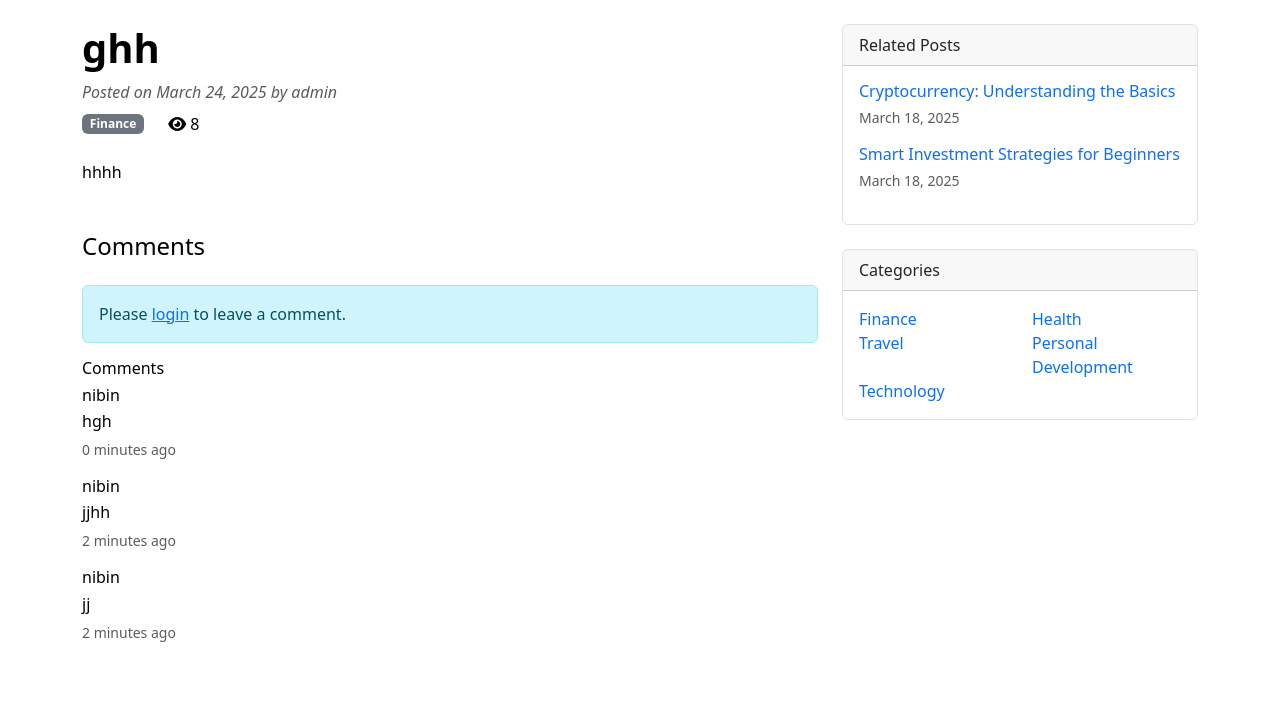
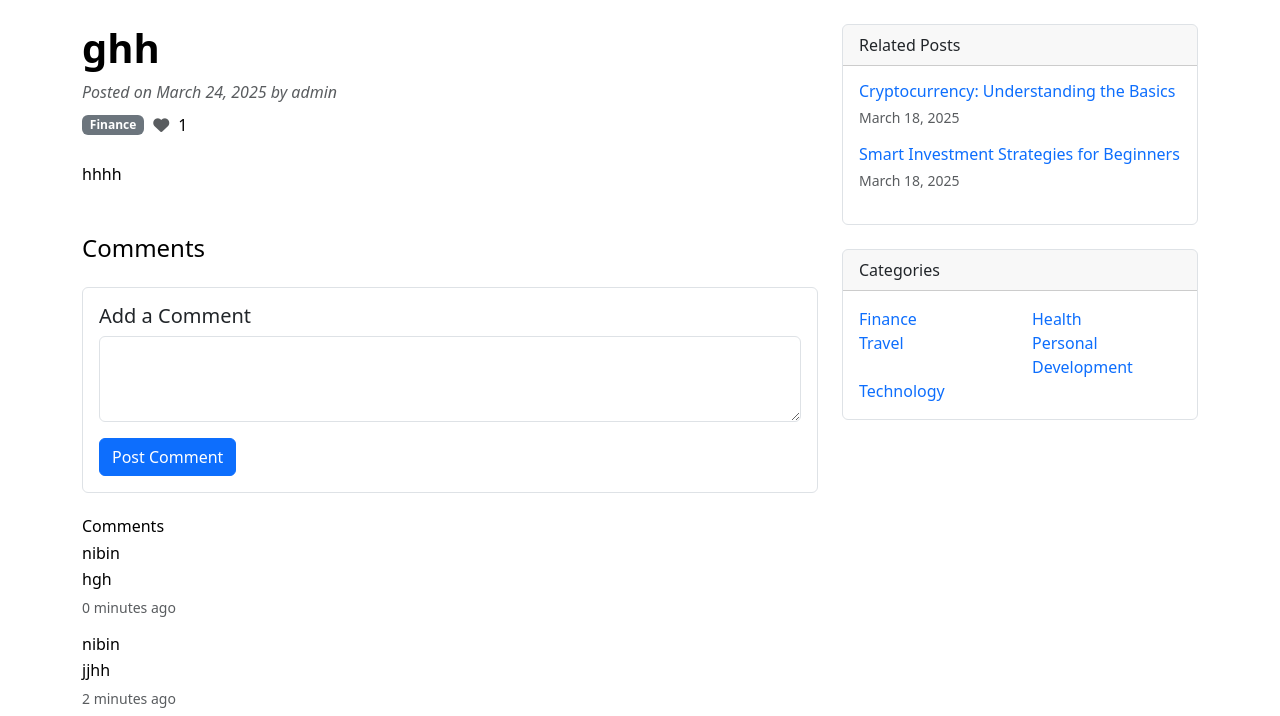
Before and after one commit to nibin-joseph05/Blog, a Django app: a page that uses core/templates/core/post_detail.html in a window 1280 px wide. Shown: the part 57-773 px from the top of the page. Run offline with Django 3.2, Linux system fonts and the light colour scheme; data comes from the database, SQL or seed files in the repository; both versions use the stored data as it was after the commit; data that the repository does not hold is empty; some libraries are stand-ins or nearby versions.

Commit message:
third commit

```diff
--- a/core/templates/core/post_detail.html
+++ b/core/templates/core/post_detail.html
@@ -19,16 +19,14 @@
                             {{ post.category.name }}
                         </a>
                         <div class="d-flex align-items-center">
-                            {% if user.is_authenticated %}
-                            <button class="btn btn-sm {% if user in post.likes.all %}btn-danger{% else %}btn-outline-danger{% endif %}"
-                                    onclick="toggleLike({{ post.id }})">
+                            <!-- Like button -->
+                            <button id="like-button"
+                                    class="btn btn-link {% if user.is_authenticated and user in post.likes.all %}text-danger{% else %}text-muted{% endif %} p-0 me-2"
+                                    data-authenticated="{% if user.is_authenticated %}true{% else %}false{% endif %}"
+                                    data-slug="{{ post.slug }}">
                                 <i class="fas fa-heart"></i>
-                                <span id="like-count">{{ post.like_count }}</span>
                             </button>
-                            {% endif %}
-                            <span class="ms-3">
-                                <i class="fas fa-eye"></i> {{ post.views }}
-                            </span>
+                            <span id="like-count">{{ post.likes.count }}</span>
                         </div>
                     </div>
                 </header>
@@ -43,23 +41,22 @@
             <section id="comments" class="mb-5">
                 <h4 class="mb-4">Comments</h4>
 
-                {% if user.is_authenticated %}
+                <!-- Comment Form -->
                 <div class="card mb-4">
                     <div class="card-body">
-                        <form method="post" action="{% url 'core:add_comment' post.id %}" id="comment-form" class="mb-4">
+                        <h5 class="card-title">Add a Comment</h5>
+                        <form id="comment-form"
+                              action="{% url 'core:add_comment' post.id %}"
+                              method="post"
+                              data-authenticated="{% if user.is_authenticated %}true{% else %}false{% endif %}">
                             {% csrf_token %}
-                            <div class="form-group">
-                                <textarea name="content" class="form-control" rows="3" required></textarea>
+                            <div class="mb-3">
+                                <textarea class="form-control" name="content" rows="3" required></textarea>
                             </div>
-                            <button type="submit" class="btn btn-primary mt-2">Add Comment</button>
+                            <button type="submit" class="btn btn-primary">Post Comment</button>
                         </form>
                     </div>
                 </div>
-                {% elif not user.is_authenticated %}
-                <div class="alert alert-info">
-                    Please <a href="{% url 'core:login' %}">login</a> to leave a comment.
-                </div>
-                {% endif %}
 
                 <div class="comments-section">
                     <h6>Comments</h6>
@@ -121,53 +118,109 @@
 </div>
 
 <script>
-function toggleLike(postId) {
-    fetch(`/post/${postId}/like/`, {
+    document.addEventListener('DOMContentLoaded', function() {
+        // Like functionality
+        const likeButton = document.getElementById('like-button');
+        const likeCount = document.getElementById('like-count');
+
+        if (likeButton) {
+            likeButton.addEventListener('click', function() {
+                if (!this.dataset.authenticated) {
+                    window.location.href = "{% url 'core:login' %}";
+                    return;
+                }
+
+                const postSlug = this.dataset.slug;
+                const csrfToken = document.querySelector('[name=csrfmiddlewaretoken]').value;
+
+                fetch(`{% url 'core:like_post' slug='placeholder' %}`.replace('placeholder', postSlug), {
                     method: 'POST',
                     headers: {
-            'X-CSRFToken': document.querySelector('[name=csrfmiddlewaretoken]').value,
+                        'X-CSRFToken': csrfToken,
                         'Content-Type': 'application/json',
                     },
+                    credentials: 'same-origin'
                 })
-    .then(response => response.json())
+                .then(response => {
+                    if (!response.ok) {
+                        throw new Error('Network response was not ok');
+                    }
+                    return response.json();
+                })
                 .then(data => {
-        if (data.status === 'success') {
-            const button = document.querySelector(`button[onclick="toggleLike(${postId})"]`);
-            const countElement = document.getElementById('like-count');
-
                     if (data.liked) {
-                button.classList.remove('btn-outline-danger');
-                button.classList.add('btn-danger');
+                        this.classList.add('text-danger');
+                        this.classList.remove('text-muted');
                     } else {
-                button.classList.remove('btn-danger');
-                button.classList.add('btn-outline-danger');
+                        this.classList.remove('text-danger');
+                        this.classList.add('text-muted');
                     }
-
-            countElement.textContent = data.like_count;
-        }
+                    likeCount.textContent = data.likes_count;
+                })
+                .catch(error => {
+                    console.error('Error:', error);
+                    alert('An error occurred while processing your like. Please try again.');
+                });
             });
         }
 
-document.getElementById('comment-form').addEventListener('submit', function(e) {
+        // Comment functionality
+        const commentForm = document.getElementById('comment-form');
+        if (commentForm) {
+            commentForm.addEventListener('submit', function(e) {
                 e.preventDefault();
-    const form = this;
-    const formData = new FormData(form);
 
-    fetch(form.action, {
+                const formData = new FormData(this);
+                const csrfToken = document.querySelector('[name=csrfmiddlewaretoken]').value;
+
+                fetch(this.action, {
                     method: 'POST',
                     body: formData,
                     headers: {
-            'X-Requested-With': 'XMLHttpRequest',
+                        'X-CSRFToken': csrfToken,
                     },
+                    credentials: 'same-origin'
                 })
-    .then(response => response.json())
+                .then(response => {
+                    if (!response.ok) {
+                        return response.json().then(data => {
+                            if (response.status === 401 && data.redirect_url) {
+                                window.location.href = data.redirect_url;
+                                return Promise.reject('Authentication required');
+                            }
+                            throw new Error(data.message || 'Error posting comment');
+                        });
+                    }
+                    return response.json();
+                })
                 .then(data => {
                     if (data.status === 'success') {
                         const commentsSection = document.querySelector('.comments-section');
-            commentsSection.insertAdjacentHTML('afterbegin', data.html);
-            form.reset();
+                        const newComment = document.createElement('div');
+                        newComment.className = 'comment mb-3';
+                        newComment.innerHTML = `
+                            <div class="d-flex justify-content-between align-items-start">
+                                <div>
+                                    <h6 class="mb-1">${data.username}</h6>
+                                    <p class="mb-1">${data.content}</p>
+                                    <small class="text-muted">Just now</small>
+                                </div>
+                            </div>
+                        `;
+                        commentsSection.insertBefore(newComment, commentsSection.firstChild);
+                        this.reset();
+                    } else {
+                        alert('Error posting comment. Please try again.');
+                    }
+                })
+                .catch(error => {
+                    if (error !== 'Authentication required') {
+                        console.error('Error:', error);
+                        alert(error.message || 'An error occurred while posting your comment. Please try again.');
                     }
                 });
             });
+        }
+    });
 </script>
 {% endblock %}
--- a/core/urls.py
+++ b/core/urls.py
@@ -17,7 +17,7 @@ urlpatterns = [
 
     # User Interaction URLs
     path('toggle-theme/', views.toggle_theme, name='toggle_theme'),
-    path('post/<int:post_id>/like/', views.toggle_like, name='toggle_like'),
+    path('post/<slug:slug>/like/', views.like_post, name='like_post'),
     path('post/<int:post_id>/add-comment/', views.add_comment, name='add_comment'),
 
     # Notification URLs
--- a/core/views.py
+++ b/core/views.py
@@ -253,34 +253,45 @@ def reject_comment(request, comment_id):
 
     return JsonResponse({'status': 'success'})
 
-@login_required
+@require_POST
 def add_comment(request, post_id):
+    if not request.user.is_authenticated:
+        return JsonResponse({
+            'status': 'error',
+            'message': 'Please login to comment',
+            'redirect_url': reverse('core:login') + f'?next={request.path}'
+        }, status=401)
+
     post = get_object_or_404(Post, id=post_id)
+    content = request.POST.get('content')
 
-    if request.method == 'POST':
-        content = request.POST.get('content')
-        if content:
-            comment = Comment.objects.create(
-                post=post,
-                author=request.user,
-                content=content
+    if content:
+        comment = Comment.objects.create(
+            post=post,
+            author=request.user,
+            content=content
+        )
+
+        # Create notification for post owner
+        if post.author != request.user:
+            Notification.objects.create(
+                recipient=post.author,
+                sender=request.user,
+                notification_type='comment',
+                message=f"{request.user.username} commented on your post '{post.title}'",
+                link=post.slug
             )
 
-            # Return the new comment HTML for AJAX
-            if request.headers.get('X-Requested-With') == 'XMLHttpRequest':
-                html = render_to_string('core/includes/comment.html', {
-                    'comment': comment
-                }, request=request)
-                return JsonResponse({
-                    'status': 'success',
-                    'html': html
-                })
+        return JsonResponse({
+            'status': 'success',
+            'username': request.user.get_full_name() or request.user.username,
+            'content': content
+        })
 
-            messages.success(request, 'Your comment has been added.')
-        else:
-            messages.error(request, 'Please provide a comment.')
-
-    return redirect('core:post_detail', slug=post.slug)
+    return JsonResponse({
+        'status': 'error',
+        'message': 'Comment content is required'
+    }, status=400)
 
 @login_required
 def notifications(request):
@@ -539,3 +550,29 @@ def profile(request):
         'liked_posts': liked_posts,
     }
     return render(request, 'core/auth/profile.html', context)
+
+@login_required
+@require_POST
+def like_post(request, slug):
+    post = get_object_or_404(Post, slug=slug)
+
+    if request.user in post.likes.all():
+        post.likes.remove(request.user)
+        liked = False
+    else:
+        post.likes.add(request.user)
+        liked = True
+        # Create notification for post owner
+        if post.author != request.user:
+            Notification.objects.create(
+                recipient=post.author,
+                sender=request.user,
+                notification_type='like',
+                message=f"{request.user.username} liked your post '{post.title}'",
+                link=post.slug
+            )
+
+    return JsonResponse({
+        'liked': liked,
+        'likes_count': post.likes.count()
+    })
```
Also changed, not shown: core/templates/core/auth/create_post.html (added, +56 -0 lines), core/templates/core/auth/profile.html (+1 -24 lines), db.sqlite3, media/profile_pics/profile-picture_ZydyJAJ.jpeg (added). Lines whose indentation alone changed are shown as unchanged.
